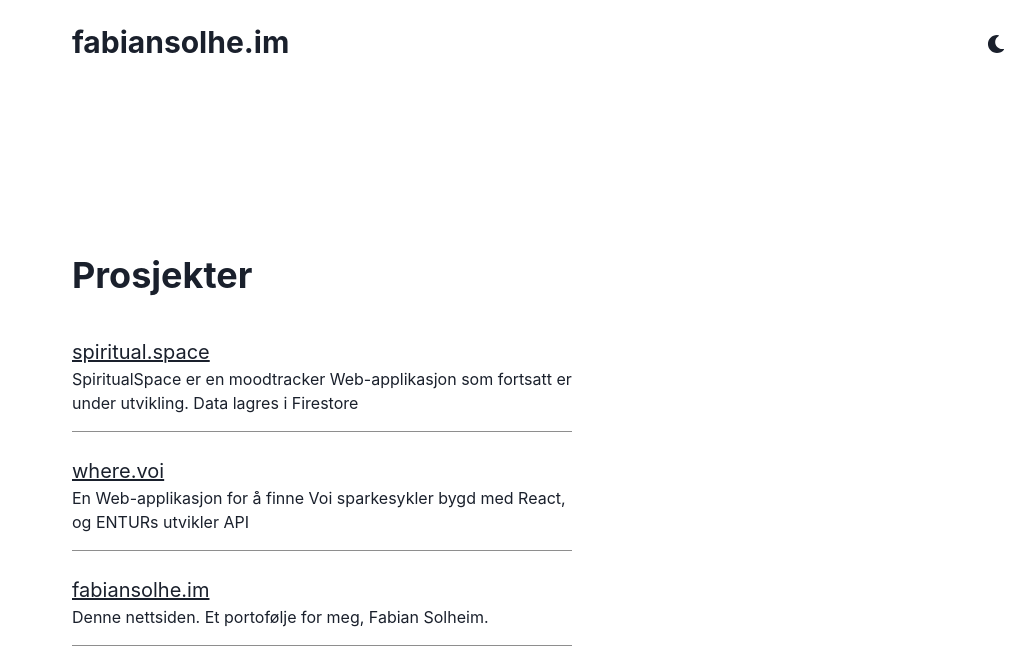
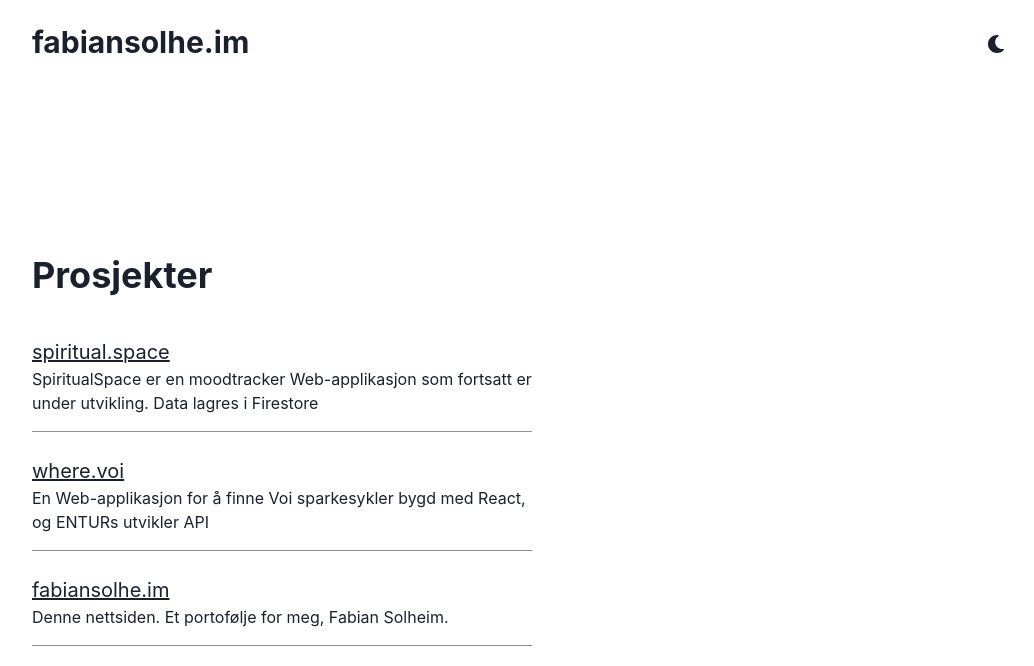
Before and after one commit to fabiansolheim/fabiansolhe.im, a React (Create React App) app: page /prosjekter in a window 1280 px wide. Shown: the top 666 px of the page, without its empty margins (136-1170 px from the left). Built offline with nearby package versions, Linux system fonts and the light colour scheme.

Commit message:
updated margin

```diff
--- a/src/index.tsx
+++ b/src/index.tsx
@@ -34,8 +34,8 @@ const App = () => {
             variants={container}
           >
             <Container maxWidth="container.lg" minHeight="69.7vh" padding="0">
-              <Box //ml={isNotMobile ? '0' : 5}
-               ml={[5, 10, 20]}>
+              <Box
+               ml={[5, 10, ]}>
                 <Header />
                 <Routes>
                   <Route path="/" element={<Index />} />
```
